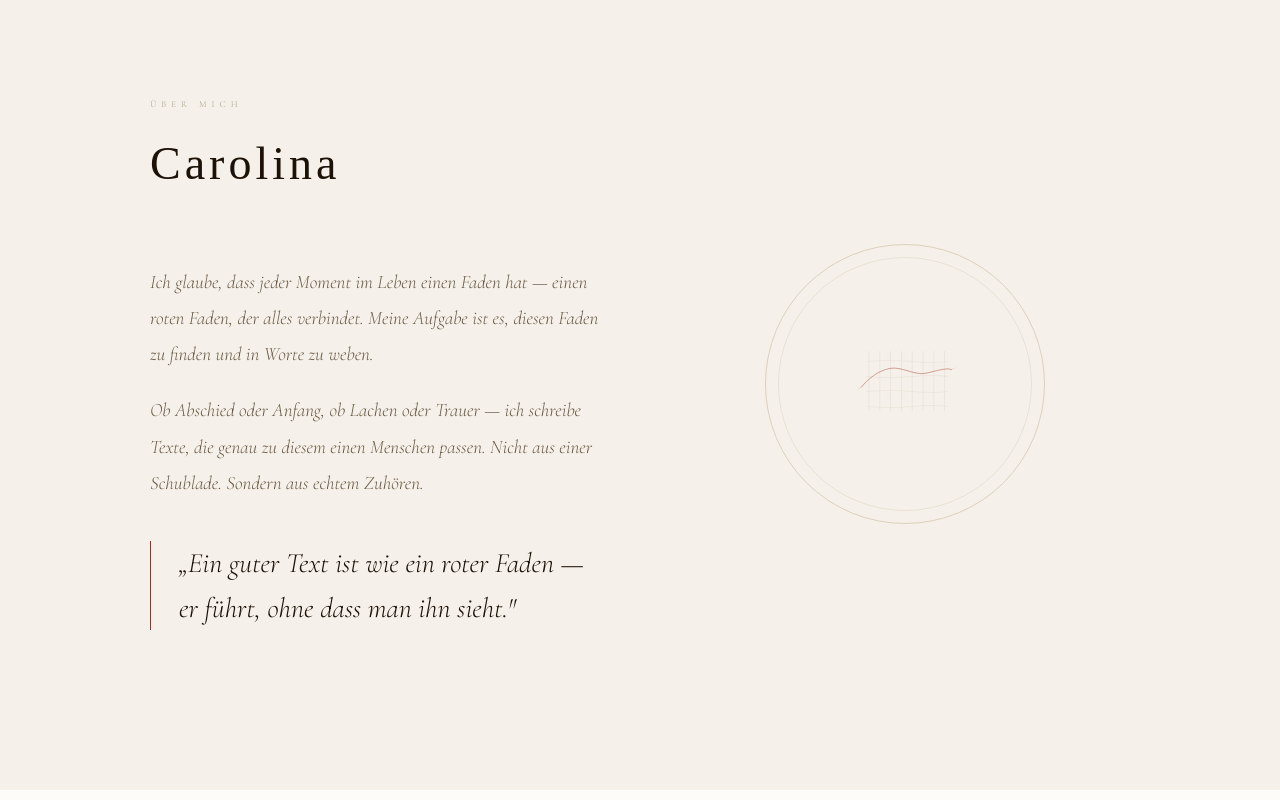
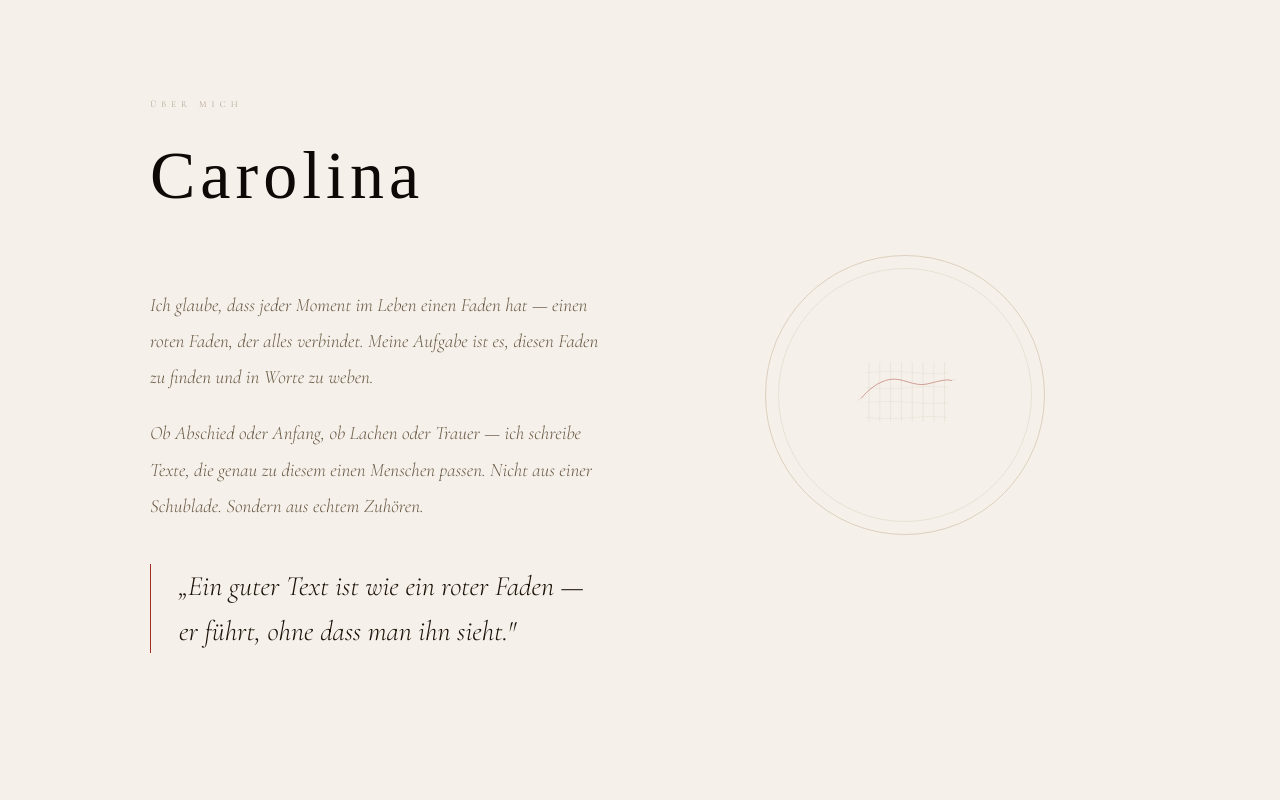
Before and after one commit to CKitsche/die-wortweberei, a plain HTML site: page index.html in a window 1280 px wide. Shown: the part 920-1720 px from the top of the page. Drawn offline with nearby package versions, Linux system fonts and the light colour scheme; a web font is replaced by a local one.

Commit message:
Update index.html

```diff
--- a/index.html
+++ b/index.html
@@ -187,12 +187,12 @@ section {
 
 .section-title {
   font-family: 'Cormorant SC', serif;
-  font-size: clamp(28px, 4vw, 46px);
-  font-weight: 300;
-  letter-spacing: 4px;
-  color: var(--ink);
+  font-size: clamp(38px, 5.5vw, 68px);
+  font-weight: 400;
+  letter-spacing: 5px;
+  color: #0e0906;
   margin-bottom: 32px;
-  line-height: 1.2;
+  line-height: 1.15;
 }
 
 .thin-rule {
```
